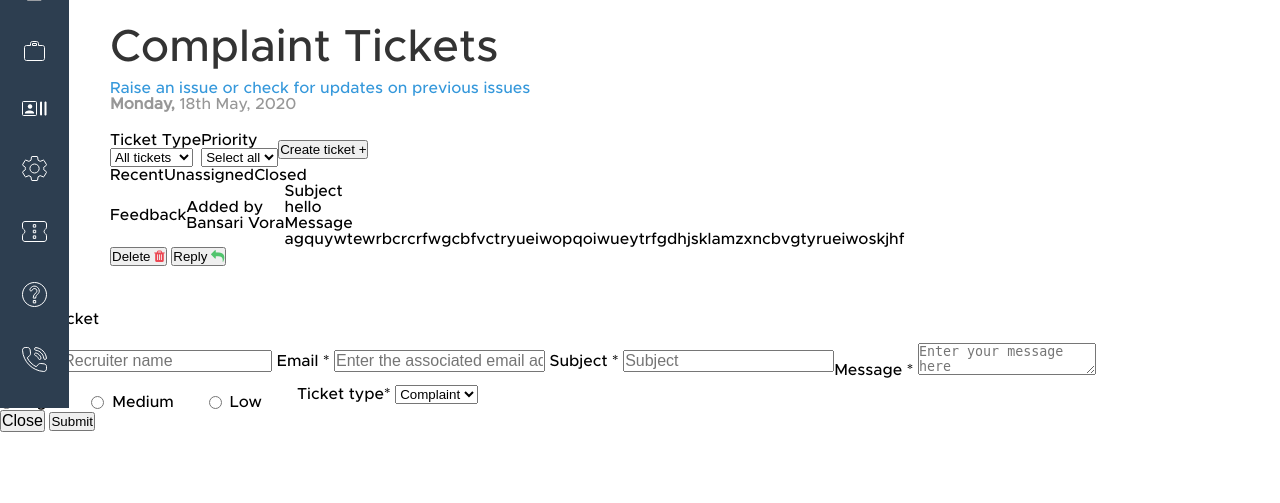
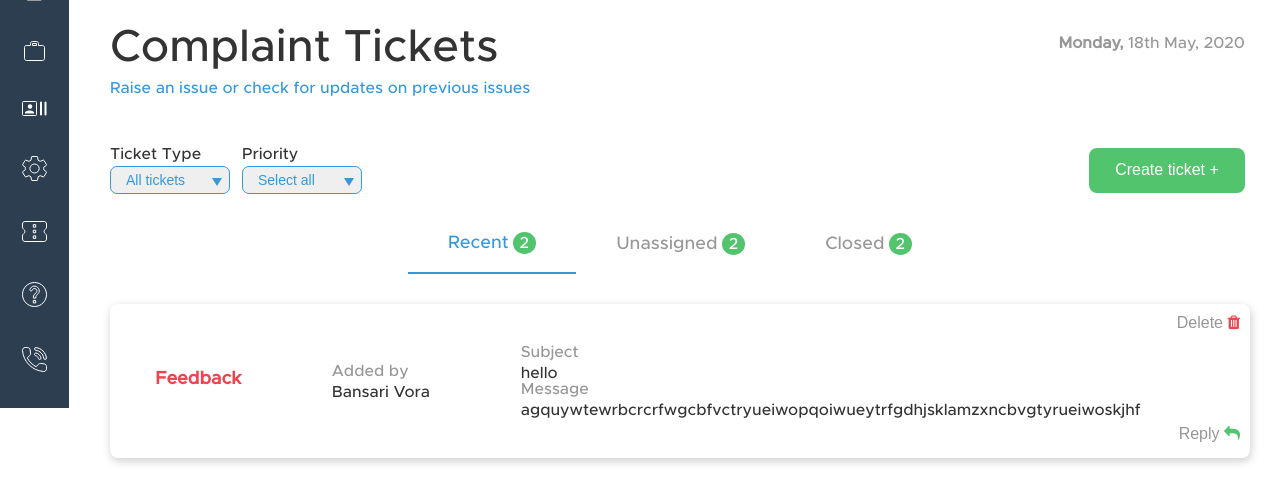
Before and after one commit to analysed12/Analysed_test-analysed-live.github.io_work, a PHP site: page /Analysed/recruiter/complaint_tickets.php in a window 1280 px wide. Shown: the part 392-895 px from the top of the page. Before the commit the page ends 824 px from the top, so only its background shows below. Run offline with PHP 8.4, Linux system fonts and the light colour scheme; data comes from the database, SQL or seed files in the repository.

Commit message:
complete

```diff
--- a/recruiter/candidates_notes.php
+++ b/recruiter/candidates_notes.php
@@ -22,7 +22,7 @@ if(isset($_SESSION['firstname']) && isset($_POST['submit']))
 <?php include('candidates_status_header.php')
   // $candidate_id = $_GET['c_id'];
   ?>
- <link rel="stylesheet" href="./css/candidates_notes.css">
+ <link rel="stylesheet" href="./css/candidates_notes1.css">
   <script src="https://ajax.googleapis.com/ajax/libs/jquery/3.5.1/jquery.min.js"></script>
   <body>
 
@@ -114,8 +114,8 @@ if(isset($_SESSION['firstname']) && isset($_POST['submit']))
   </select></span></div>
   <div class="files-added" id="result">
     <?php
-    $c_id=$_GET['c_id'];
-  $sql=mysqli_query($conn,"select * from notes where firstname='$firstname'");
+    $c_id=isset($_GET['c_id']);
+  // $sql=mysqli_query($conn,"select * from notes where firstname='$firstname'");
 
   $check=mysqli_num_rows($sql)>0;
   if($check){
--- a/recruiter/client_jobs.php
+++ b/recruiter/client_jobs.php
@@ -15,7 +15,7 @@ session_start();
 
 <?php include('header.php') ?>
 <title>Dashboard</title>
-<link rel="stylesheet" href="./css/client_jobs_shubham.css">
+<link rel="stylesheet" href="./css/client_jobs__shubham.css">
 <script src="https://ajax.googleapis.com/ajax/libs/jquery/3.5.1/jquery.min.js"></script>
 
 <body>
--- a/recruiter/css/admin_panel_remo.css
+++ b/recruiter/css/admin_panel_remo.css
@@ -33,7 +33,7 @@ body {
 
 .quickaccess-links-container {
   justify-content: space-between;
-  width: 40%;
+  min-width: 40%;
   margin-top: 35px;
   margin-bottom: 50px;
   margin-right: 30px;
--- /dev/null
+++ b/recruiter/css/complaint_tickets_shubham.css
@@ -0,0 +1,546 @@
+.heading_dash {
+  position: relative;
+}
+
+.heading_dash span {
+  position: absolute;
+  top: 10px;
+  right: 5px;
+  color: #979797;
+}
+
+.comp_box {
+  margin: 60px;
+}
+
+.ticket-select-options-div-complaint_tickets {
+  margin-top: 50px;
+}
+
+.ticket_type_label_complaint_tickets_label {
+  margin-bottom: 4px;
+  display: block;
+  width: 100%;
+  font-size: 16px;
+  color: #333333;
+}
+
+#ticket_type_label_complaint_tickets {
+  border: 1px solid #3598DB;
+  border-radius: 7px;
+  padding: 5px 15px;
+  width: 120px;
+  font-size: 14px;
+  color: #3598DB;
+  ;
+  -webkit-appearance: none;
+  -moz-appearance: none;
+  appearance: none;
+  -ms-appearance: none;
+  margin-right: 12px;
+}
+
+.ticket-after-div-select-element {
+  position: relative;
+}
+
+.ticket-after-div-select-element::after {
+  content: "";
+  position: absolute;
+  top: 12px;
+  right: 20px;
+  border-left: 5px solid transparent;
+  border-right: 5px solid transparent;
+  border-top: 8px solid #3598DB;
+}
+
+/* changes in button */
+.ticket-select-options-div-complaint_tickets button {
+  position: absolute;
+  right: 5px;
+  background-color: #51C46D;
+  border: none;
+  outline: none;
+  color: white;
+  font-size: 16px;
+  padding: 8px 10px;
+  cursor: pointer;
+  border-radius: 8px;
+  width: 156px;
+  height: 45px;
+}
+
+.ticket-categories-options-tochoose {
+  margin: 20px 0px;
+}
+
+.ticket-categories-options-tochoose .row-recruiter {
+  text-align: center;
+  width: 70%;
+  justify-content: center;
+  margin: 0px auto;
+}
+
+.sub-ticket-categories-options-tochoose {
+  padding: 20px 40px;
+  cursor: pointer;
+  color: #979797;
+  font-size: 18px;
+}
+
+.sub-ticket-categories-options-tochoose.active {
+  color: #3598DB;
+  border-bottom: 2px solid #3598DB;
+}
+
+.sub-ticket-categories-options-tochoose::after {
+  content: "2";
+  color: white;
+  background-color: #51c46d;
+  border-radius: 100%;
+  font-size: 16px;
+  margin-left: 4px;
+  padding: 3px 7px;
+}
+
+.complaint-tickets-recruiter-cards-div {
+  display: none;
+}
+
+.complaint-tickets-recruiter-cards-div.active {
+  display: block;
+}
+
+.light-grey-text-complain-ticket.complaint {
+  font-size: 18px;
+  color: #ec4551;
+  font-weight: bold;
+}
+
+.light-grey-text-complain-ticket.feedback {
+  font-size: 18px;
+  color: #3598db;
+  font-weight: bold;
+}
+
+.light-grey-text-complain-ticket.query {
+  font-size: 18px;
+  color: #ffbd06;
+  font-weight: bold;
+}
+
+.light-grey-text-complain-ticket {
+  color: #979797;
+  font-size: 16px;
+  margin-bottom: 5px;
+}
+
+.black-text-ciomplaint-ticket-recruiter {
+  color: #333333;
+  font-size: 16px;
+}
+
+.span-message-complaint-ticket-recruiter {
+  width: 60%;
+  padding-right: 50px;
+}
+
+.image-margin-right-complaint-ticket-recruiter {
+  margin-right: 8px;
+}
+
+.complaint-card-recruiter-complaint-tickets .row-recruiter {
+  justify-content: space-around;
+}
+
+.complaint-card-recruiter-complaint-tickets {
+  box-shadow: 1px 3px 10px #00000033;
+  border-radius: 8px;
+  padding: 30px 0px;
+  margin: 30px 0px;
+  position: relative;
+}
+
+.delete-button-complaint-ticket-recruiter,
+.reply-button-complaint-ticket-recruiter {
+  background: none;
+  cursor: pointer;
+  position: absolute;
+  outline: none;
+  border: none;
+}
+
+.delete-button-complaint-ticket-recruiter {
+  top: 10px;
+  right: 10px;
+}
+
+.reply-button-complaint-ticket-recruiter {
+  bottom: 10px;
+  right: 10px;
+}
+
+.create-ticket-recruiter-ekam {
+  background: rgba(0, 0, 0, .5);
+  width: 100vw;
+  height: 100vh;
+  position: fixed;
+  top: 50%;
+  left: 50%;
+  transform: translate(-50%, -50%);
+  display: none;
+}
+
+.create-ticket-recruiter-ekam.active {
+  display: block;
+}
+
+.create-ticket-recruiter-ekam form {
+  position: absolute;
+  top: 50%;
+  left: 50%;
+  transform: translate(-50%, -50%);
+  background: #fff;
+  padding: 50px;
+  box-shadow: 0 5px 15px rgba(0, 0, 0, .5);
+  border-radius: 8px;
+  width: 60vw;
+}
+
+.name-for-form-create-ticket-recruiter-ekam {
+  font-size: 27px;
+  color: #3598DB;
+  float: left;
+  display: block;
+  width: 100%;
+  margin-bottom: 20px;
+}
+
+.create-ticket-subTicket-recruiter span label,
+.span-section-for-email-andlabels-complaints label,
+.create-ticket-subTicket-recruiter-2 label {
+  display: block;
+  margin-top: 12px;
+  margin-bottom: 12px;
+  color: #333333;
+  font-size: 18px;
+}
+
+.create-ticket-subTicket-recruiter span input,
+.span-section-for-email-andlabels-complaints input,
+#message-input-complaint-tickets-recruiter {
+  width: 100%;
+}
+
+.create-ticket-main-recruiter-complaints {
+  width: 100%;
+  align-items: flex-start;
+  justify-content: space-between;
+}
+
+.create-ticket-subTicket-recruiter,
+.create-ticket-subTicket-recruiter-2 {
+  flex-basis: 45%;
+}
+
+.create-ticket-subTicket-recruiter input,
+.create-ticket-subTicket-recruiter-2 input,
+#message-input-complaint-tickets-recruiter {
+  border: 1px solid #3598DB;
+  outline: none;
+  padding: 8px 10px;
+  border-radius: 8px;
+  font-size: 16px;
+}
+
+#message-input-complaint-tickets-recruiter {
+  min-height: 300px;
+  padding: 20px;
+  font-size: 18px;
+}
+
+.select-options-for-complaint-tickets {
+  justify-content: space-between;
+  width: 100%;
+  margin-top: 20px;
+}
+
+.select-options-for-complaint-tickets span label {
+  display: block;
+  margin-top: 12px;
+  margin-bottom: 12px;
+  color: #333333;
+  font-size: 18px;
+}
+
+#complaint-type-input-complaint-tickets-recruiter {
+  border: 1px solid #3598DB;
+  width: 100%;
+  border-radius: 8px;
+  -webkit-appearance: none;
+  -moz-appearance: none;
+  appearance: none;
+  -ms-appearance: none;
+  padding: 8px 10px;
+  color: #333333;
+}
+
+.button-complaints-recruiter-complaints {
+  float: right;
+  margin-top: 20px;
+
+}
+
+.close-button-for-dialog-box-create-tickets {
+  outline: none;
+  border: none;
+  color: #979797;
+  margin: 0px 20px;
+  cursor: pointer;
+}
+
+.button-complaints-recruiter-complaints button:nth-child(2) {
+  outline: none;
+  border: none;
+  box-shadow: 0px 3px 6px #00000029;
+  border-radius: 8px;
+  color: white;
+  padding: 7px 20px;
+  background-color: #51C46D;
+  margin: 0px 20px;
+  cursor: pointer;
+}
+
+/* shubham code start */
+
+.complaint-card-recruiter-complaint-tickets .row-recruiter {
+  margin: 10px 0px;
+}
+
+.ticket-categories-options-tochoose .row-recruiter {
+  width: 100% !important;
+}
+
+.black-text-ciomplaint-ticket-recruiter {
+  overflow: scroll;
+}
+
+@media screen and (max-width:1000px) {
+  .heading_dash>span {
+    position: initial;
+  }
+
+  .mainParaDash {
+    margin-bottom: 10px;
+  }
+
+  .small_container {
+    margin: 45px auto !important;
+  }
+}
+
+/* shubham code end */
+
+@media screen and (max-width:750px) {
+  .heading_dash span {
+    display: none;
+  }
+
+  .complaint-card-recruiter-complaint-tickets {
+    padding: 8px;
+  }
+
+  .span-message-complaint-ticket-recruiter {
+    width: 40%;
+  }
+}
+
+@media screen and (max-width:650px) {
+  .heading_dash span {
+    display: none;
+  }
+
+  .complaint-card-recruiter-complaint-tickets {
+    padding: 8px;
+  }
+
+  .comp_box {
+    margin-left: 30px;
+  }
+
+  .span-message-complaint-ticket-recruiter .black-text-ciomplaint-ticket-recruiter {
+    width: 100%;
+    height: 100px;
+    overflow: scroll;
+  }
+
+  .span-message-complaint-ticket-recruiter {
+    width: 100%;
+  }
+
+  /* .span-message-complaint-ticket-recruiter {
+    display: flex;
+    flex-direction: column;
+    align-items: center;
+   } */
+
+  #comp3 {
+    margin-left: -135px;
+  }
+}
+
+@media screen and (max-width: 609px) {
+  .mainHeadingDash {
+    font-size: 31px;
+    position: relative;
+    top: -88px;
+  }
+
+  .mainParaDash {
+    color: black;
+    position: relative;
+    top: -82px;
+    font-size: 14px;
+  }
+
+  #but1 {
+    position: relative;
+    left: 0px;
+    top: -236px;
+    background-color: #3598DB;
+  }
+
+  #label1 {
+    position: relative;
+    top: -41px;
+  }
+
+  #ticket_type_label_complaint_tickets {
+    border: 1px solid black;
+    color: black;
+  }
+
+  .label2 {
+    position: relative;
+    top: -40px;
+  }
+
+  #arrow::after {
+    border-top: 8px solid black;
+    top: -28px;
+  }
+
+  #label3 {
+    position: relative;
+    top: -101px;
+    left: 153px;
+  }
+
+  .label4 {
+    position: relative;
+    top: -100px;
+    left: 151px;
+  }
+
+  #arrow1::after {
+    border-top: 8px solid black;
+    top: -89px;
+    right: -131px;
+  }
+
+  #head1 {
+    position: relative;
+    top: -120px;
+    left: -105px;
+  }
+
+  .sub-ticket-categories-options-tochoose::after {
+    background-color: #3598DB;
+    position: relative;
+    top: -7px;
+  }
+
+  #head2 {
+    position: relative;
+    top: -182px;
+    left: 34px;
+  }
+
+  #head3 {
+    position: relative;
+    top: -244px;
+    left: 151px;
+  }
+
+  #complaints {
+    position: relative;
+    top: -213px;
+  }
+
+  #comp1 {
+    position: relative;
+    left: -100px;
+  }
+
+  #comp2 {
+    display: none;
+  }
+
+  #img1 {
+    position: relative;
+    left: -97px;
+  }
+
+  #ptag {
+    position: relative;
+    top: -51px;
+    left: -32px;
+  }
+
+  #msg {
+    position: relative;
+    top: -34px;
+  }
+}
+
+@media screen and (max-width:500px) {
+  .create-ticket-recruiter-ekam form {
+    margin: 50px auto;
+    overflow: scroll;
+    width: 90vw;
+    top: 300px;
+    height: 600px;
+    padding: 50px 20px;
+  }
+
+  .create-ticket-subTicket-recruiter,
+  .create-ticket-subTicket-recruiter-2 {
+    flex-basis: 100%;
+  }
+
+  .complaint-card-recruiter-complaint-tickets .row-recruiter {
+    flex-direction: column;
+  }
+
+  .span-message-complaint-ticket-recruiter .black-text-ciomplaint-ticket-recruiter {
+    /* position: relative;
+    top: -29px;
+    width: 100%;
+    height: 100px;
+    overflow: scroll; */
+    margin-bottom: -48px;
+  }
+
+  .complaint-card-recruiter-complaint-tickets .row-recruiter span {
+    margin: 8px 13px;
+  }
+
+  .ticket-select-options-div-complaint_tickets .row-recruiter {
+    align-items: flex-start;
+    flex-direction: column;
+  }
+
+  .ticket-select-options-div-complaint_tickets .row-recruiter span {
+    margin-bottom: 10px;
+  }
+}
--- a/recruiter/profile.php
+++ b/recruiter/profile.php
@@ -1,4 +1,4 @@
-<link rel="stylesheet" href="./css/profile.css">
+<link rel="stylesheet" href="./css/profile_remove.css">
 <title>Profile</title>
 
 <?php include('header.php') ?>
```
